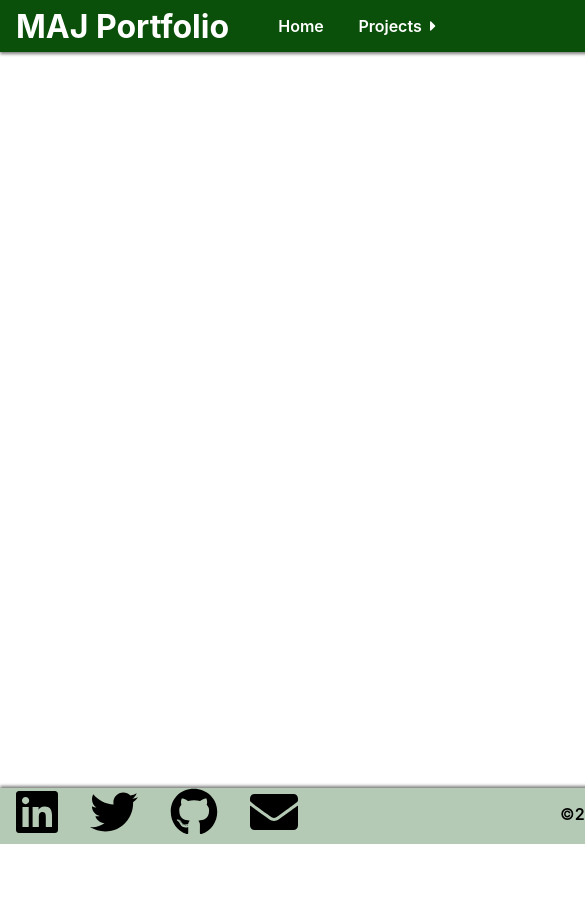
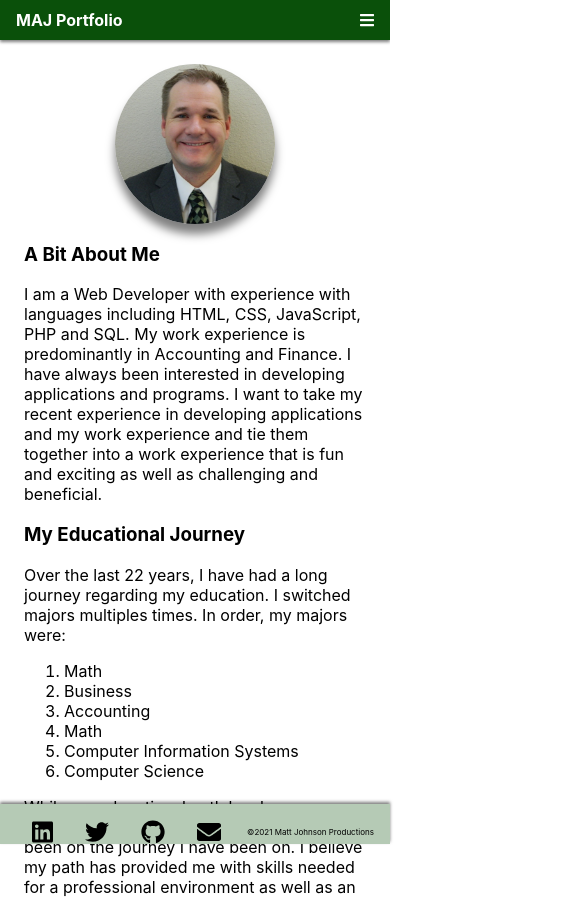
Before and after one commit to mattandbucs34/majportfolio, a React (Create React App) app: page / in a window 390 px wide. Shown: the top 898 px of the page, 585 px wide, since content can reach past the window. Before the commit the page ends 844 px from the top, so only its background shows below. Built offline with nearby package versions, Linux system fonts and the light colour scheme.

Commit message:
home page add and css updates

```diff
--- a/public/index.html
+++ b/public/index.html
@@ -9,7 +9,7 @@
       content="Web site created using create-react-app"
     />
     <link rel="manifest" href="%PUBLIC_URL%/manifest.json" />
-    <title>React App</title>
+    <title>MAJ Portfolio</title>
   </head>
   <body>
     <noscript>You need to enable JavaScript to run this app.</noscript>
--- a/src/App.tsx
+++ b/src/App.tsx
@@ -17,7 +17,6 @@ function App() {
     <div className="container">
       <Router>
         <Header screenWidth={screenWidth} />
-          <main>
           <Route exact path="/">
             <Home />
           </Route>
@@ -33,7 +32,6 @@ function App() {
           <Route path="/other_projects" >
             <OtherProjects />
           </Route>
-          </main>
         <Footer />
       </Router>
     </div>
--- a/src/Footer/Footer.css
+++ b/src/Footer/Footer.css
@@ -1,5 +1,5 @@
 footer {
-  position: absolute;
+  position: fixed;
   width: 100%;
   height: 3.5rem;
   display: -ms-grid;
@@ -33,7 +33,7 @@ footer {
   color: black;
 }
 
-@media screen and (max-width: 375px) {
+@media (max-width: 764px) {
   footer {
     height: 2.5rem;
     font-size: 0.5em;
--- a/src/Header/Header.css
+++ b/src/Header/Header.css
@@ -44,7 +44,7 @@ header h4 {
   text-align: center;
 }
 
-.nav-container a, p {
+.nav-container a, .nav-container p {
   color: white;
   font-weight: 600;
   margin-right: 1rem;
@@ -133,7 +133,7 @@ header h4 {
           align-items: center;
 }
 
-@media screen and (max-width: 375px) {
+@media (max-width: 764px) {
   header {
     -webkit-box-align: center;
         -ms-flex-align: center;
--- /dev/null
+++ b/src/Home/Home.css
@@ -0,0 +1,52 @@
+.home-main .profile-img-container {
+  display: -webkit-box;
+  display: -ms-flexbox;
+  display: flex;
+  margin-top: 3rem;
+}
+
+.home-main .profile-img {
+  width: 15rem;
+  border-radius: 50%;
+  -webkit-box-shadow: 0 10px 10px 0 rgba(0, 0, 0, 0.5);
+          box-shadow: 0 10px 10px 0 rgba(0, 0, 0, 0.5);
+  margin-left: 1rem;
+}
+
+.home-main p,
+.home-main .education {
+  margin: 0 1.5rem;
+}
+
+@media (max-width: 500px) {
+  .home-main .profile-img-container {
+    display: -ms-grid;
+    display: grid;
+  }
+  .home-main .profile-img-container .profile-img {
+    width: 10rem;
+    margin: 0 auto;
+  }
+  .home-main .profile-img-container section h3 {
+    margin-left: 1.5rem;
+  }
+  .home-main .education {
+    margin: 0 auto 3rem 1.5rem;
+  }
+  .home-main .education p {
+    margin-left: 0;
+  }
+}
+
+@media (max-width: 1024px) {
+  .home-main {
+    overflow-y: auto;
+  }
+  .home-main .profile-img-container {
+    margin-top: 1.5rem;
+    -webkit-box-pack: center;
+        -ms-flex-pack: center;
+            justify-content: center;
+  }
+}
+/*# sourceMappingURL=Home.css.map */
--- a/src/Home/Home.tsx
+++ b/src/Home/Home.tsx
@@ -1,9 +1,37 @@
+import './Home.css';
 import React from 'react';
+import profile from '../assets/images/profile.png';
+
 
 const Home = () => {
   return (
     <React.Fragment>
-
+      <main className="home-main">
+        <div className="profile-img-container">
+          <img className="profile-img" src={profile} alt="profile" />
+          <section>
+            <h3>A Bit About Me</h3>
+            <p>
+              I am a Web Developer with experience with languages including HTML, CSS, JavaScript, PHP and SQL. My work experience is predominantly in Accounting and Finance. I have always been interested in developing applications and programs. I want to take my recent experience in developing applications and my work experience and tie them together into a work experience that is fun and exciting as well as challenging and beneficial.
+            </p>
+          </section>
+        </div>
+        <section className="education">
+          <h3>My Educational Journey</h3>
+          <p>
+            Over the last 22 years, I have had a long journey regarding my education. I switched majors multiples times. In order, my majors were:
+            <ol>
+              <li>Math</li>
+              <li>Business</li>
+              <li>Accounting</li>
+              <li>Math</li>
+              <li>Computer Information Systems</li>
+              <li>Computer Science</li>
+            </ol>
+            While my educational path has been unconventional and long, I am proud to have been on the journey I have been on. I believe my path has provided me with skills needed for a professional environment as well as an understanding of how a business or corporation works. I believe these skills and knowledge help me understand business needs as well as provide valuable feedback as a developer. I feel that this understanding helps me be a good developer because I can think like a consumer or a customer who would be using what I develop.
+          </p>
+        </section>
+      </main>
     </React.Fragment>
   )
 }
--- a/src/majportfolio.css
+++ b/src/majportfolio.css
@@ -89,9 +89,11 @@ a.project-container:visited {
           justify-content: center;
 }
 
-@media screen and (max-width: 375px) {
+@media (max-width: 1024px) {
   .container {
     width: unset;
+    -webkit-box-shadow: none;
+            box-shadow: none;
   }
 }
 /*# sourceMappingURL=majportfolio.css.map */
```
Also changed, not shown: src/assets/images/profile.png (added). Lines whose indentation alone changed are shown as unchanged.
